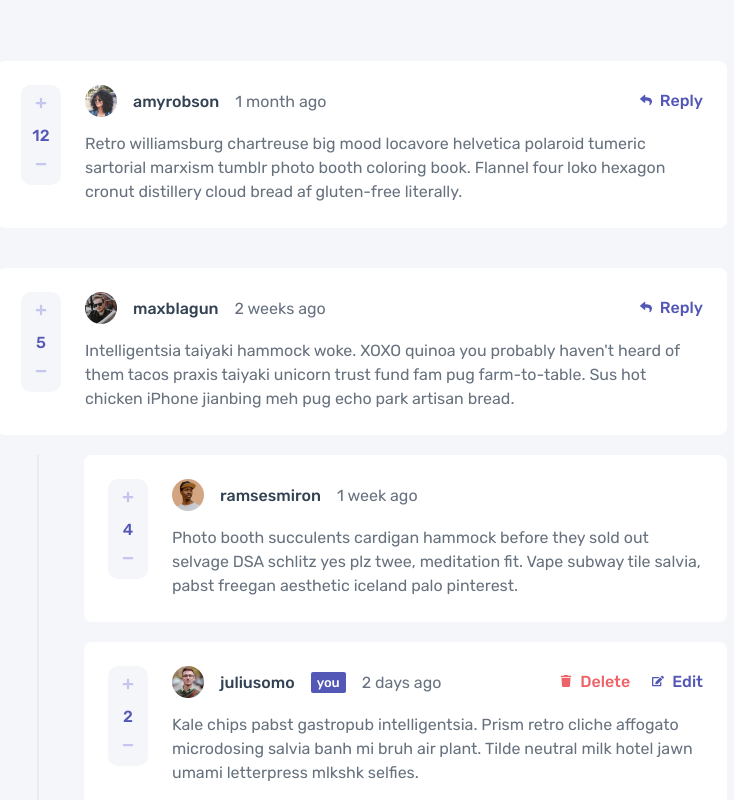
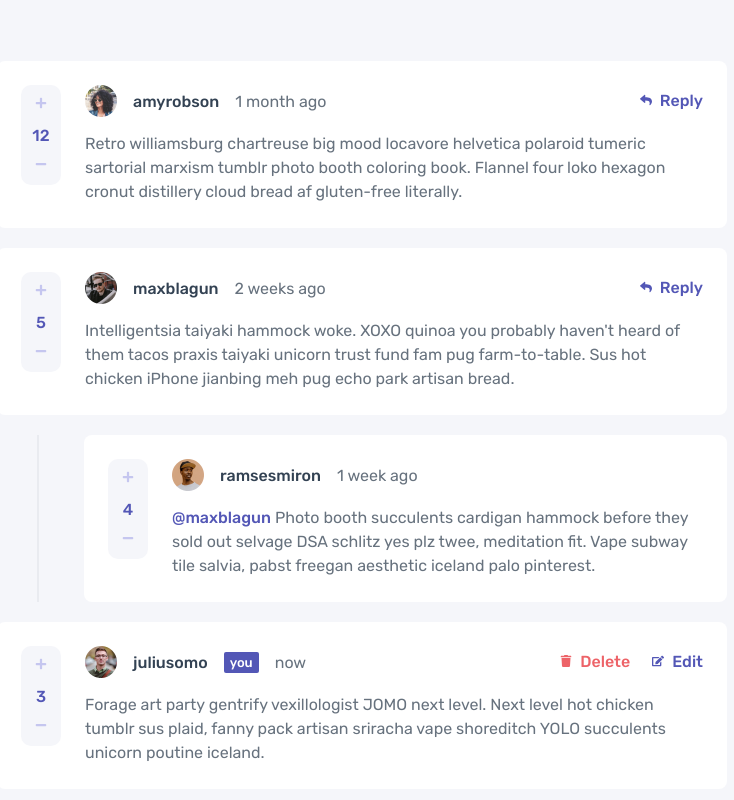
Before and after one commit to EdwinSch/react-interactive-comments, a React (Vite) app: page / in a window 1280 px wide. Shown: the top 800 px of the page, without its empty margins (278-1012 px from the left). Built offline with nearby package versions, Linux system fonts and the light colour scheme.

Commit message:
style: fix styles for reply component

```diff
--- a/src/components/Comment.jsx
+++ b/src/components/Comment.jsx
@@ -67,7 +67,9 @@
       {/* Replies */}
       <div className="replies-set-wrapper">
         {replies.map((reply) => {
-          return <Reply key={reply.id} {...reply} />;
+          return (
+            <Reply key={reply.id} {...reply} replyToCurrentUser={user.name} />
+          );
         })}
       </div>
     </div>
--- a/src/components/Reply.jsx
+++ b/src/components/Reply.jsx
@@ -3,7 +3,7 @@
 import { FaReply, FaEdit, FaTrash } from "react-icons/fa";
 import { useState } from "react";
 
-const Reply = ({ id, user, date, content, points }) => {
+const Reply = ({ id, user, date, content, points, replyToCurrentUser }) => {
   const { activeUser, openModal } = useGlobalContext();
 
   const [editMode, setEditMode] = useState(false);
@@ -29,7 +29,9 @@
         )} */}
         {/* edit/content mode END */}
 
-        <p className="text-content">{content}</p>
+        <p className="text-content">
+          <span className="reply-to">@{replyToCurrentUser}</span> {content}
+        </p>
 
         {activeUser.name === user.name && (
           <div className="btn-wrapper">
--- a/src/components/comment.css
+++ b/src/components/comment.css
@@ -7,6 +7,7 @@
     padding: 24px;
     display: flex;
     gap: 24px;
+    margin-bottom: 20px;
 
     .content-wrapper {
       position: relative;
--- a/src/components/commentsList.css
+++ b/src/components/commentsList.css
@@ -1,6 +1,3 @@
 .list-container {
   width: 100%;
-  display: flex;
-  flex-direction: column;
-  gap: 20px;
 }
--- a/src/components/input.css
+++ b/src/components/input.css
@@ -64,6 +64,7 @@
   }
 
   .main-text-input {
+    padding: 12px 18px;
     min-height: 96px;
   }
 
--- a/src/components/reply.css
+++ b/src/components/reply.css
@@ -1,9 +1,16 @@
 .replies-set-wrapper {
-  margin-top: 20px;
-  display: flex;
-  flex-direction: column;
-  gap: 20px;
   border-left: solid var(--borderClr) 2px;
   padding-left: 45px;
   margin-left: 40px;
+
+  @media only screen and (max-width: 500px) {
+    padding-left: 16px;
+    margin-left: 0;
+  }
+
+  .reply-to {
+    font-size: 1rem;
+    font-weight: 500;
+    color: var(--accent);
+  }
 }
--- a/src/data.js
+++ b/src/data.js
@@ -44,18 +44,18 @@
           "Photo booth succulents cardigan hammock before they sold out selvage DSA schlitz yes plz twee, meditation fit. Vape subway tile salvia, pabst freegan aesthetic iceland palo pinterest.",
         points: 4,
       },
-      {
-        id: nanoid(),
-        user: {
-          name: "juliusomo",
-          img: "/juliusomo.webp",
-        },
-        date: "2 days ago",
-        replyTo: "ramsesmiron",
-        content:
-          "Kale chips pabst gastropub intelligentsia. Prism retro cliche affogato microdosing salvia banh mi bruh air plant. Tilde neutral milk hotel jawn umami letterpress mlkshk selfies.",
-        points: 2,
-      },
+      // {
+      //   id: nanoid(),
+      //   user: {
+      //     name: "juliusomo",
+      //     img: "/juliusomo.webp",
+      //   },
+      //   date: "2 days ago",
+      //   replyTo: "ramsesmiron",
+      //   content:
+      //     "Kale chips pabst gastropub intelligentsia. Prism retro cliche affogato microdosing salvia banh mi bruh air plant. Tilde neutral milk hotel jawn umami letterpress mlkshk selfies.",
+      //   points: 2,
+      // },
     ],
   },
   // TEMP Test Item
```
